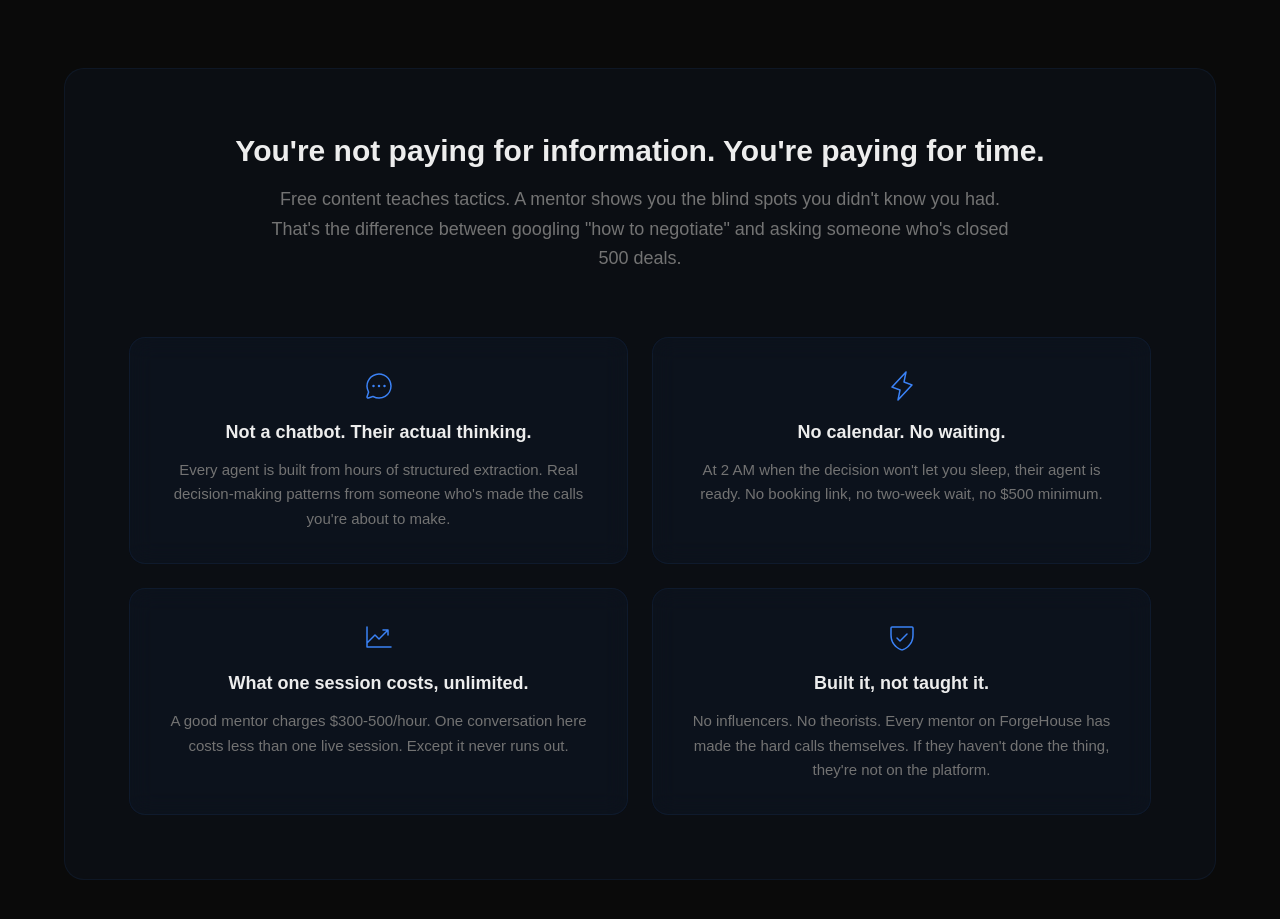
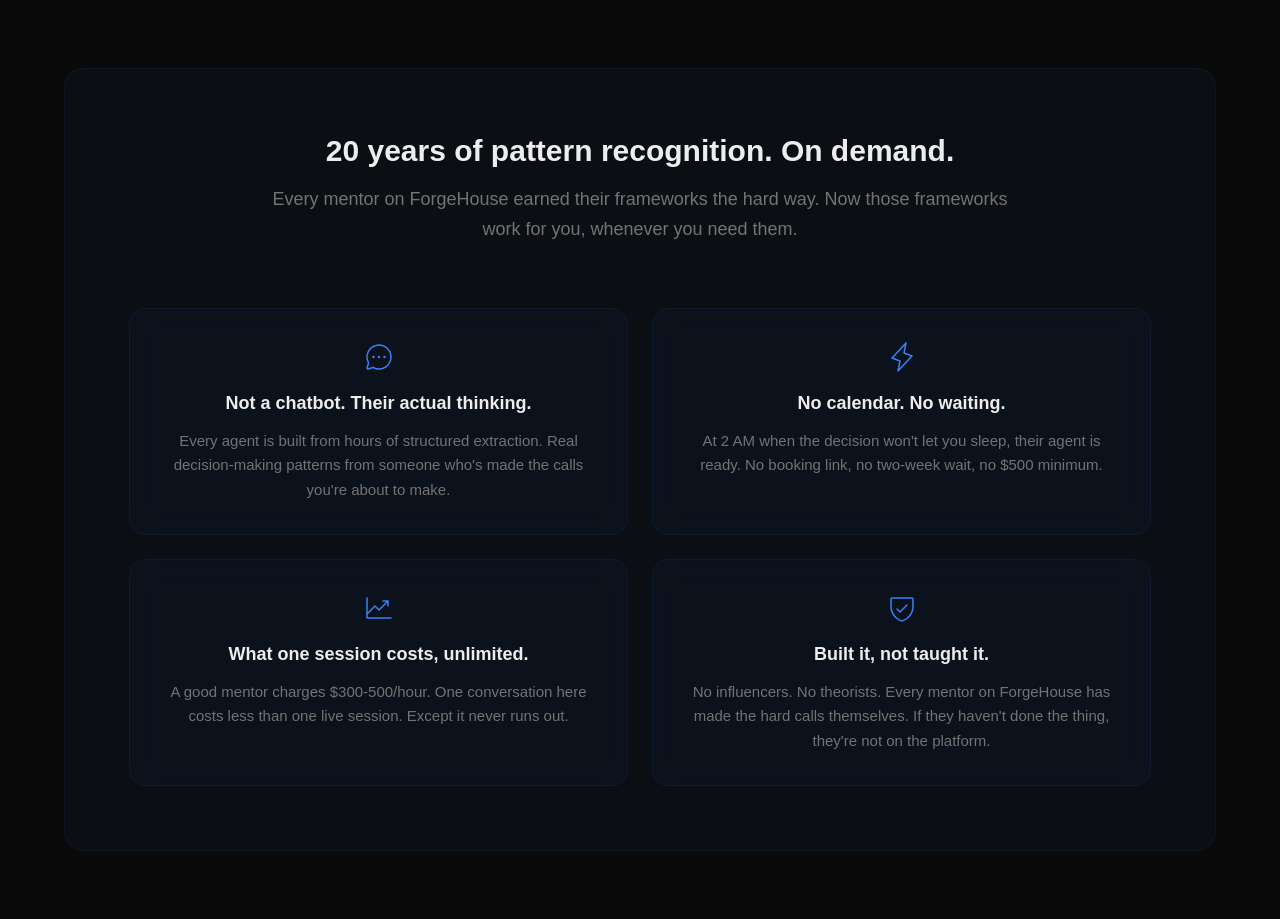
Before and after one commit to Apex-Sudo/forgehouse-site, a Next.js app: page / in a window 1280 px wide. Shown: the part 1860-2779 px from the top of the page. Built offline with nearby package versions, Linux system fonts and the light colour scheme.

Commit message:
copy: positive framing, remove payment language from trust section

```diff
--- a/src/app/page.tsx
+++ b/src/app/page.tsx
@@ -88,10 +88,9 @@
       {/* Trust Section */}
       <section className="px-6 py-24">
         <div className="max-w-6xl mx-auto section-module gradient-blue">
-          <h2 className="text-2xl md:text-3xl font-bold mb-4 text-center">You&apos;re not paying for information. You&apos;re paying for time.</h2>
+          <h2 className="text-2xl md:text-3xl font-bold mb-4 text-center">20 years of pattern recognition. On demand.</h2>
           <p className="text-muted text-lg max-w-3xl mx-auto mb-16 leading-relaxed text-center">
-            Free content teaches tactics. A mentor shows you the blind spots you didn&apos;t know you had.
-            That&apos;s the difference between googling &quot;how to negotiate&quot; and asking someone who&apos;s closed 500 deals.
+            Every mentor on ForgeHouse earned their frameworks the hard way. Now those frameworks work for you, whenever you need them.
           </p>
           <div className="grid md:grid-cols-2 gap-6">
             {trustPoints.map((t) => (
--- a/src/app/pricing/page.tsx
+++ b/src/app/pricing/page.tsx
@@ -126,8 +126,8 @@
       {/* Bottom CTA */}
       <section className="px-6 py-24">
         <div className="max-w-4xl mx-auto text-center">
-          <h2 className="text-3xl md:text-4xl font-bold mb-4">You&apos;re not paying for information. You&apos;re paying for time.</h2>
-          <p className="text-muted text-lg mb-8">Two hours of clarity vs five years of guessing.</p>
+          <h2 className="text-3xl md:text-4xl font-bold mb-4">20 years of pattern recognition. On demand.</h2>
+          <p className="text-muted text-lg mb-8">Every mentor on ForgeHouse earned their frameworks the hard way. Now those frameworks work for you, whenever you need them.</p>
           <Link href="/chat/apex" className="bg-amber text-white px-8 py-3.5 rounded-xl font-semibold hover:bg-amber-dark transition inline-block">
             Talk to Apex
           </Link>
```
